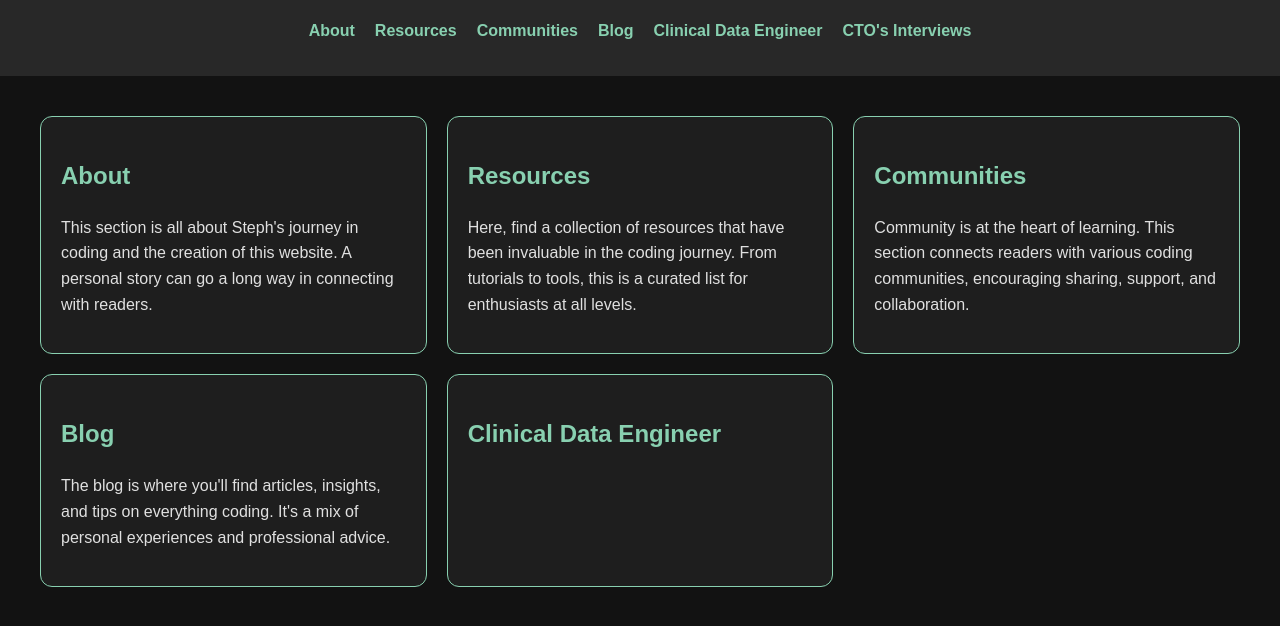
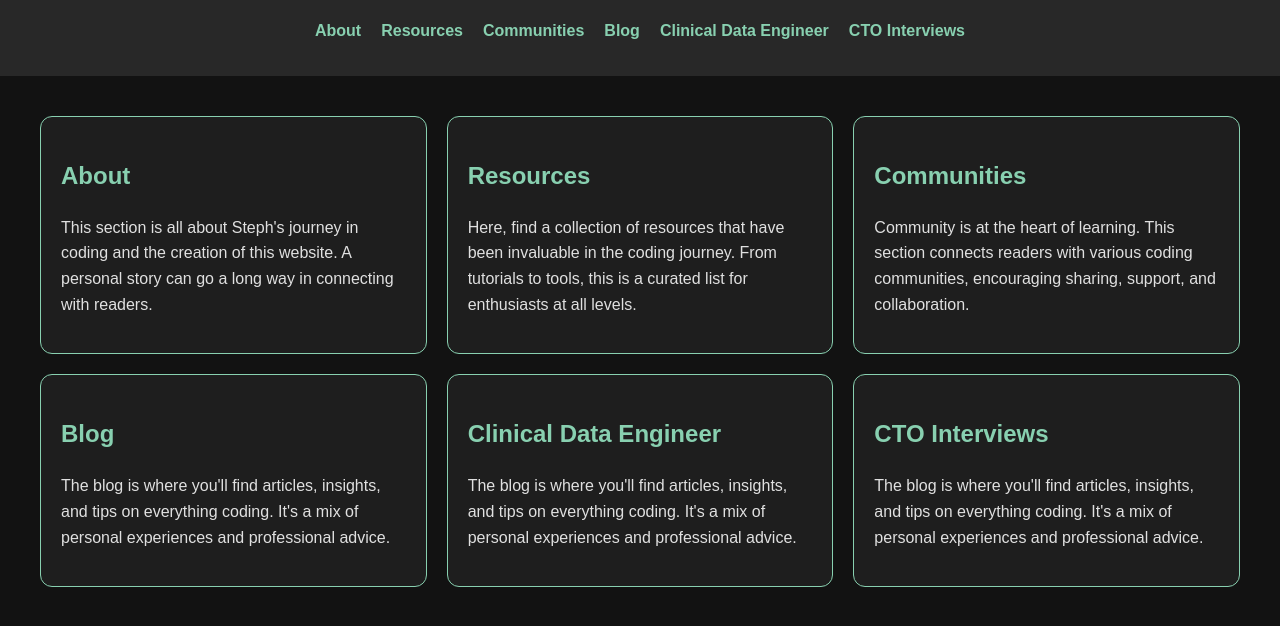
Before and after one commit to StephJones87/coding_with_steph, a plain HTML site: page index.html in a window 1280 px wide. Shown: the part 92-718 px from the top of the page. Drawn offline with Linux system fonts and the light colour scheme.

Commit message:
adding 6th box

```diff
--- a/index.html
+++ b/index.html
@@ -114,7 +114,7 @@
                 <li><a href="#communities">Communities</a></li>
                 <li><a href="#blog">Blog</a></li>
                 <li><a href="#clinical-data-engineer">Clinical Data Engineer</a></li>
-                <li><a href="#ctos-interviews">CTO's Interviews</a></li>
+                <li><a href="#ctos-interviews">CTO Interviews</a></li>
             </ul>
         </nav>
     </header>
@@ -136,4 +136,10 @@
             <p>The blog is where you'll find articles, insights, and tips on everything coding. It's a mix of personal experiences and professional advice.</p>
         </section>
         <section id="clinical-data-engineer">
-            <h2>Clinical Data Engineer</h2
+            <h2>Clinical Data Engineer</h2>
+            <p>The blog is where you'll find articles, insights, and tips on everything coding. It's a mix of personal experiences and professional advice.</p>
+        </section>
+        <section id="ctos-interviews">
+            <h2>CTO Interviews</h2>
+            <p>The blog is where you'll find articles, insights, and tips on everything coding. It's a mix of personal experiences and professional advice.</p>
+        </section>
```
